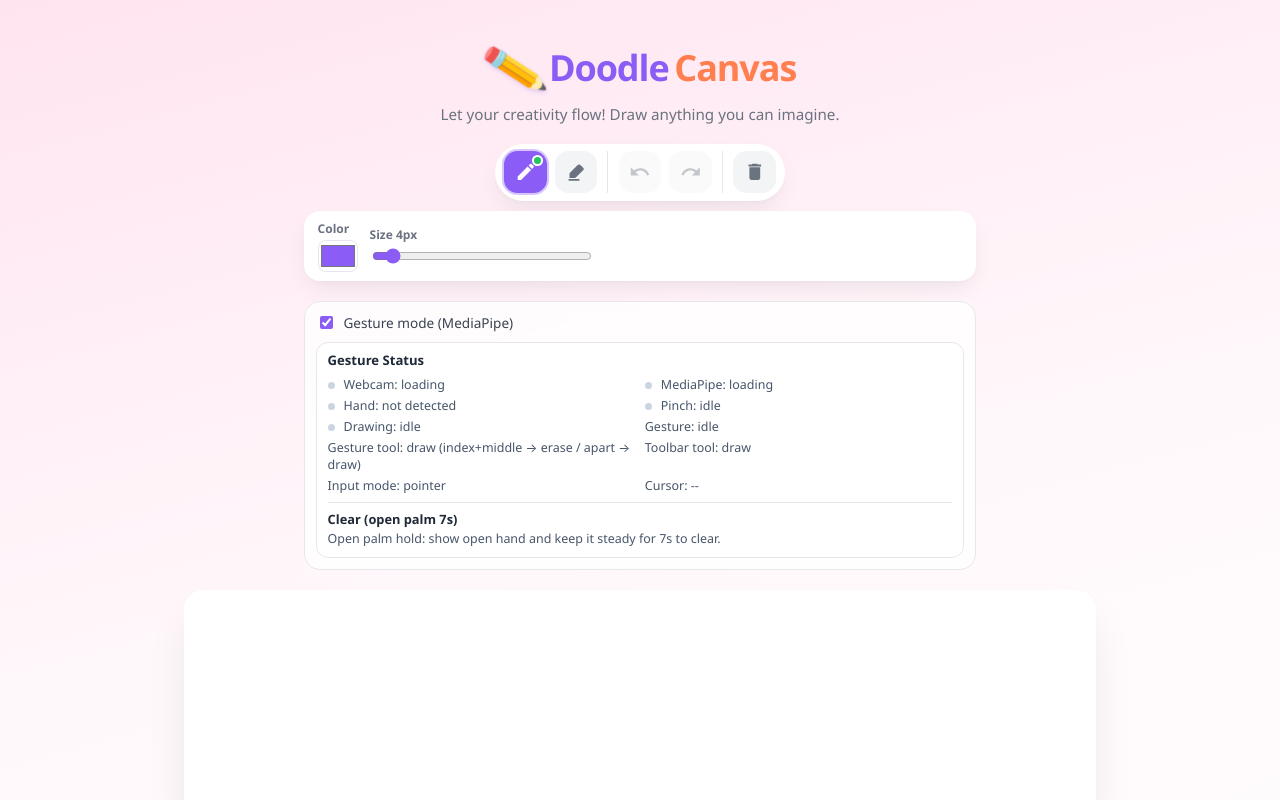
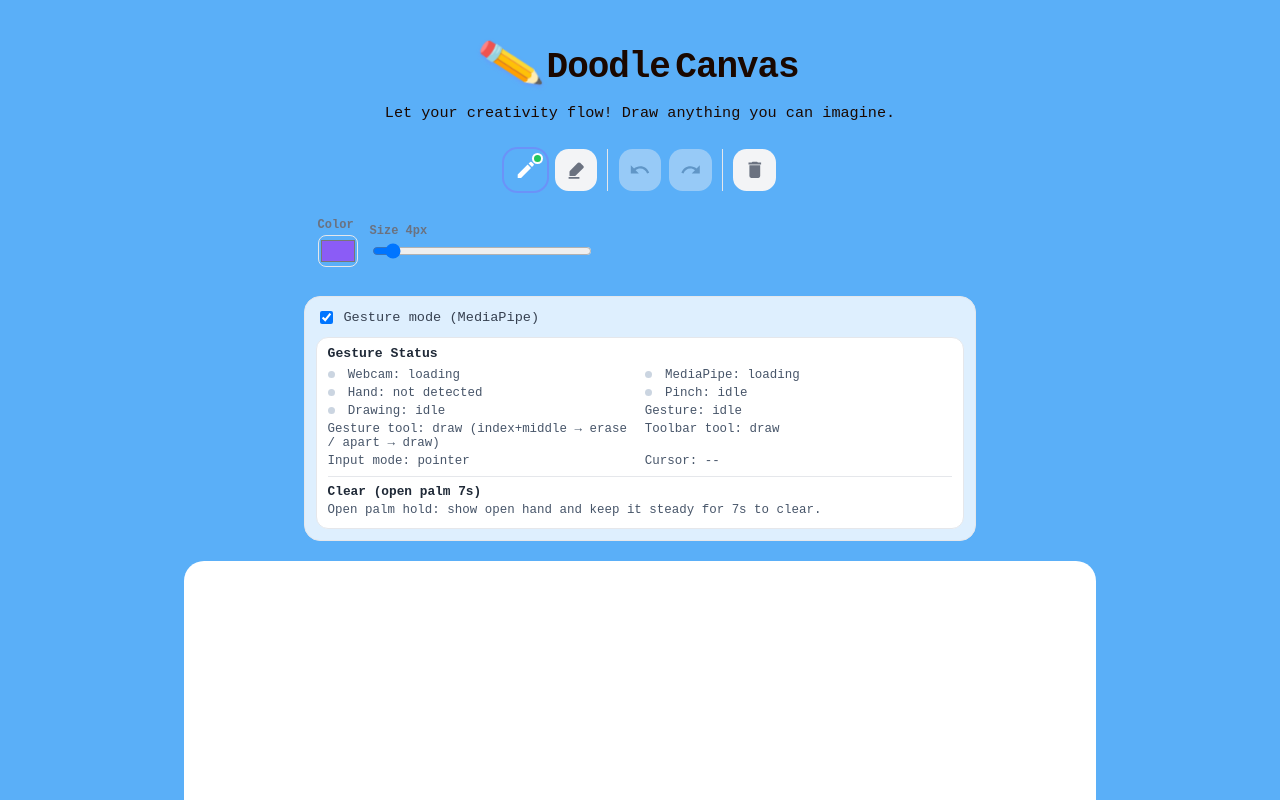
Before and after one commit to Sanjana-Gondariya/Moodle, a React (Vite) app: page / in a window 1280 px wide. Shown: the top 800 px of the page. Built offline with nearby package versions, Linux system fonts and the light colour scheme; no server answers.

Commit message:
Set global theme

```diff
--- a/src/index.css
+++ b/src/index.css
@@ -5,33 +5,23 @@
 }
 
 :root {
-  --purple: #8b5cf6;
-  --coral: #ff7f50;
-  --text-muted: #6b7280;
-  --text-heading: #1f2937;
-  --canvas-bg: #ffffff;
-  --toolbar-bg: #ffffff;
-  --toolbar-shadow: 0 10px 25px -5px rgba(15, 23, 42, 0.08), 0 4px 10px -6px rgba(15, 23, 42, 0.06);
-  --canvas-shadow: 0 25px 50px -12px rgba(15, 23, 42, 0.12);
-  --page-gradient: linear-gradient(165deg, #ffe4f0 0%, #fff8fb 45%, #ffffff 100%);
-  --font: 'Segoe UI', system-ui, -apple-system, sans-serif;
+  --font: 'Courier New', 'Monaco', 'Menlo', monospace;
 }
 
 html,
 body {
   margin: 0;
   min-height: 100%;
+  image-rendering: pixelated;
 }
 
 body {
   font-family: var(--font);
-  color: var(--text-muted);
-  background: var(--page-gradient);
+  color: #1a0800;
+  background: #5aaff8;
   -webkit-font-smoothing: antialiased;
 }
 
 #root {
   min-height: 100svh;
-  display: flex;
-  justify-content: center;
 }
```
